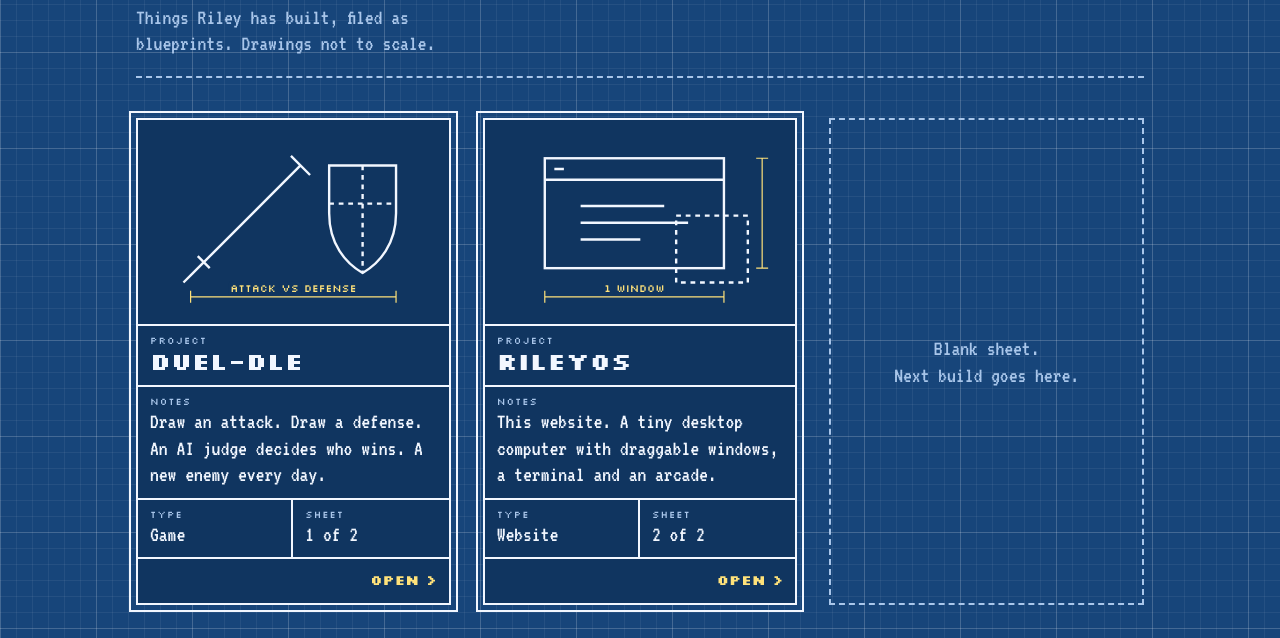
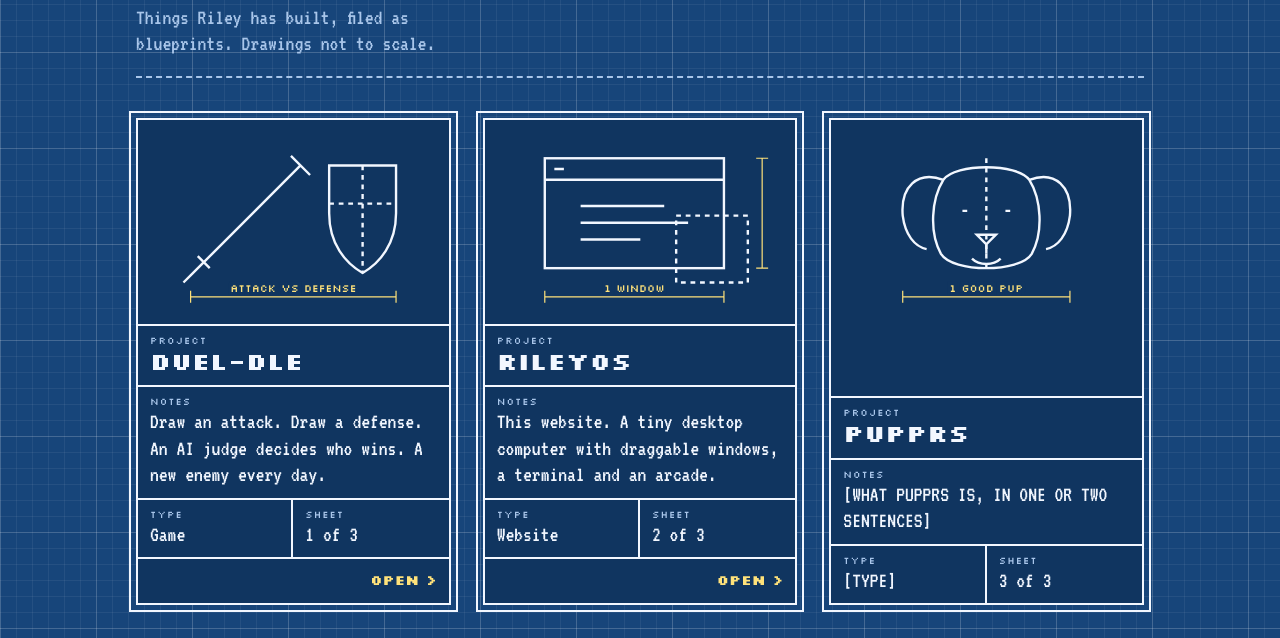
Before and after one commit to rileycohn/rileycohn-website-frontend, a plain HTML site: page projects/index.html in a window 1280 px wide. Shown: the part 140-778 px from the top of the page. Drawn offline with Linux system fonts and the light colour scheme.

Commit message:
Add a Pupprs sheet to the projects page
Co-Authored-By: Claude Fable 5.2 <noreply@anthropic.com>
Claude-Session: https://claude.ai/code/session_01VE8CHixDY9yfDs4U9XgSbW

```diff
--- a/css/workshop.css
+++ b/css/workshop.css
@@ -44,10 +44,11 @@ a.sheet:focus-visible { outline: 3px dashed var(--chalk); }
 .titleblock > div { padding: 8px 12px 10px; border-bottom: 2px solid var(--line); }
 .titleblock > div:not(.wide):nth-of-type(odd) { border-right: 2px solid var(--line); }
 .titleblock .wide { grid-column: 1 / -1; }
+.titleblock > div:last-child, .titleblock > div:has(+ .last) { border-bottom: 0; }
 .titleblock dt { font: 10px var(--pixel); color: var(--faint); text-transform: uppercase; letter-spacing: 1px; }
 .titleblock .name { font: 700 24px/1.2 var(--pixel); }
 .titleblock .open {
-  border-bottom: 0; min-height: 44px; display: flex; align-items: center; justify-content: flex-end;
+  min-height: 44px; display: flex; align-items: center; justify-content: flex-end;
   font: 700 14px var(--pixel); color: var(--chalk);
 }
 a.sheet:hover .open { background: var(--chalk); color: var(--blue-deep); }
--- a/projects/index.html
+++ b/projects/index.html
@@ -40,7 +40,7 @@
         <div class="wide"><dt>Project</dt><dd class="name">Duel-dle</dd></div>
         <div class="wide"><dt>Notes</dt><dd>Draw an attack. Draw a defense. An AI judge decides who wins. A new enemy every day.</dd></div>
         <div><dt>Type</dt><dd>Game</dd></div>
-        <div><dt>Sheet</dt><dd>1 of 2</dd></div>
+        <div><dt>Sheet</dt><dd>1 of 3</dd></div>
         <div class="wide open">Open &gt;</div>
       </dl>
     </a>
@@ -57,10 +57,29 @@
         <div class="wide"><dt>Project</dt><dd class="name">RileyOS</dd></div>
         <div class="wide"><dt>Notes</dt><dd>This website. A tiny desktop computer with draggable windows, a terminal and an arcade.</dd></div>
         <div><dt>Type</dt><dd>Website</dd></div>
-        <div><dt>Sheet</dt><dd>2 of 2</dd></div>
+        <div><dt>Sheet</dt><dd>2 of 3</dd></div>
         <div class="wide open">Open &gt;</div>
       </dl>
     </a>
+
+    <!-- TODO(Riley): fill in the notes and type, then turn this <div> into <a class="sheet" href="...">
+         and add <div class="wide open">Open &gt;</div> as the last title block row. -->
+    <div class="sheet">
+      <svg class="drawing" viewBox="0 0 240 150" role="img" aria-label="Sketch of a puppy's face">
+        <path d="M84 40c-22-8-36 6-34 30 2 16 10 26 20 28M156 40c22-8 36 6 34 30-2 16-10 26-20 28"/>
+        <path d="M84 40c10-14 62-14 72 0 10 16 12 44 2 62-10 16-66 16-76 0-10-18-8-46 2-62z"/>
+        <path d="M100 66h4M136 66h4M112 86h16l-8 8zM120 94v8M108 106c6 6 18 6 24 0"/>
+        <path d="M120 22v96" stroke-dasharray="4 4"/>
+        <path class="dim" d="M50 138h140M50 133v10M190 133v10"/>
+        <text x="120" y="134" text-anchor="middle">1 GOOD PUP</text>
+      </svg>
+      <dl class="titleblock">
+        <div class="wide"><dt>Project</dt><dd class="name">Pupprs</dd></div>
+        <div class="wide"><dt>Notes</dt><dd>[WHAT PUPPRS IS, IN ONE OR TWO SENTENCES]</dd></div>
+        <div><dt>Type</dt><dd>[TYPE]</dd></div>
+        <div class="last"><dt>Sheet</dt><dd>3 of 3</dd></div>
+      </dl>
+    </div>
 
     <div class="sheet blank"><span>Blank sheet.<br>Next build goes here.</span></div>
 
```
